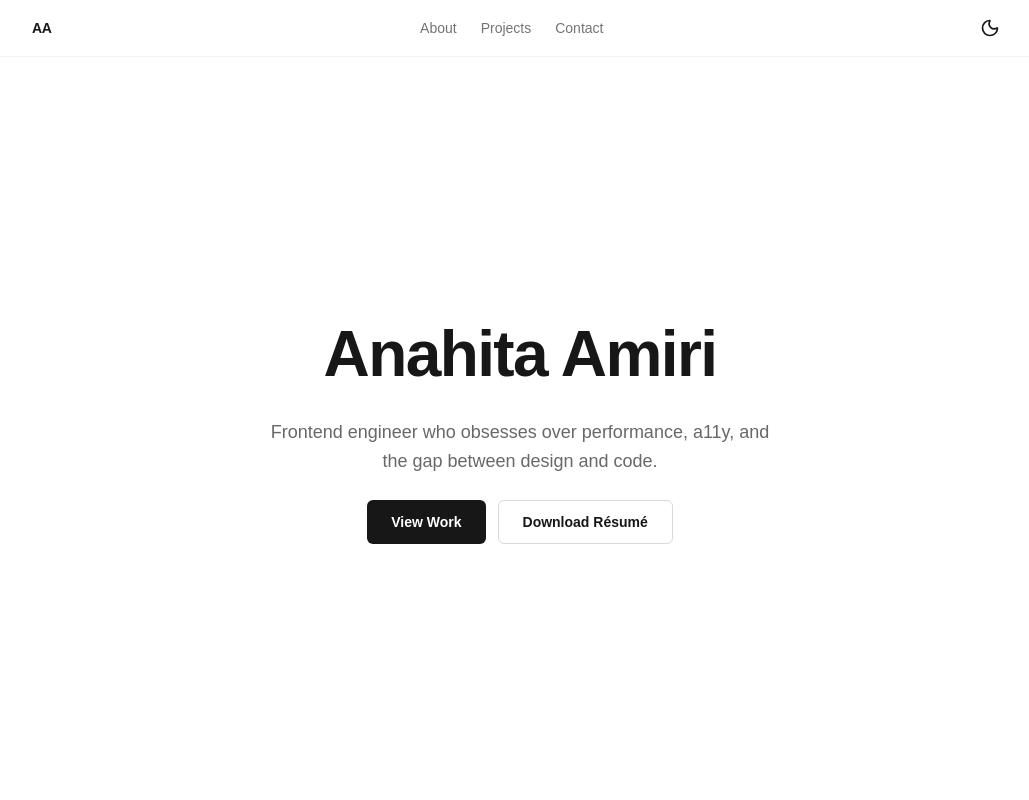
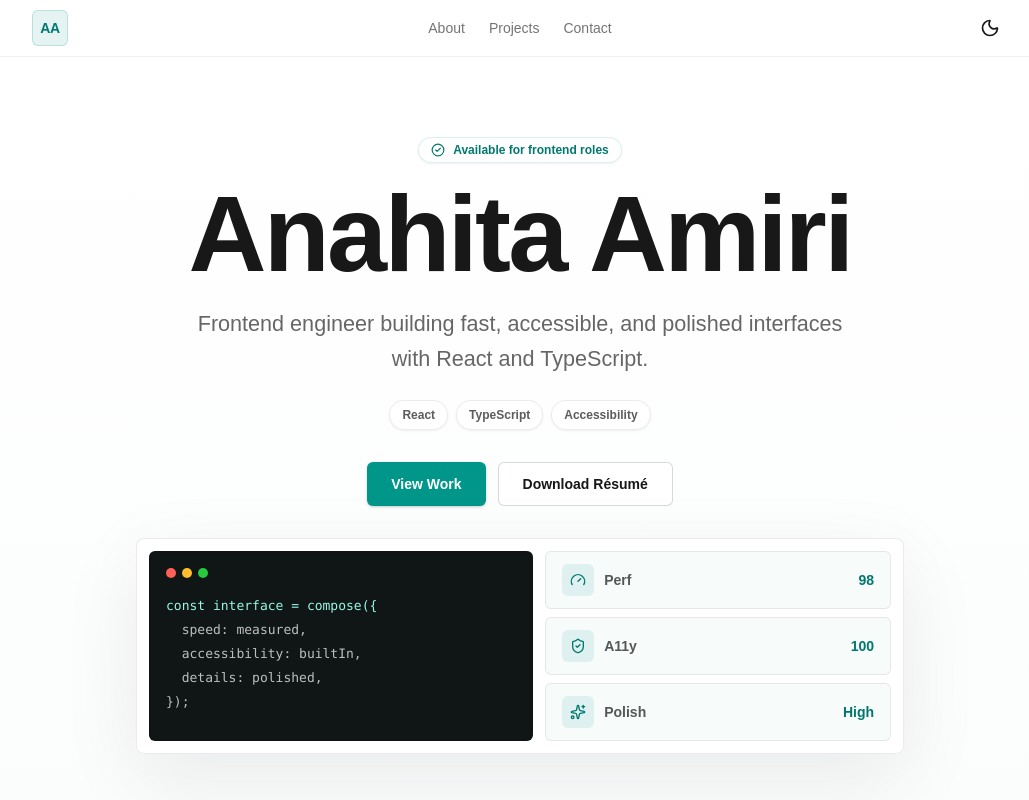
Before and after one commit to HitaBeeDev/portfolio, a Next.js app: page / in a window 1280 px wide. Shown: the top 800 px of the page, without its empty margins (120-1149 px from the left). Built offline with nearby package versions, Linux system fonts and the light colour scheme; no server answers.

Commit message:
Improve Lighthouse scores

```diff
--- a/src/app/page.tsx
+++ b/src/app/page.tsx
@@ -1,4 +1,5 @@
 import { Suspense } from "react";
+import { CheckCircle2, Gauge, ShieldCheck, Sparkles } from "lucide-react";
 import { PageWrapper } from "@/components/layout/PageWrapper";
 import { SectionHeading } from "@/components/ui/SectionHeading";
 import { ProjectsSection } from "@/components/sections/ProjectsSection";
@@ -6,33 +7,70 @@ import { ProjectsSkeletonGrid } from "@/components/ui/ProjectCardSkeleton";
 import { SkillsSection } from "@/components/sections/SkillsSection";
 import { ContactSection } from "@/components/sections/ContactSection";
 
+const skillBadges = ["React", "TypeScript", "Accessibility"] as const;
+
+const metrics = [
+  { label: "Perf", value: "98", icon: Gauge },
+  { label: "A11y", value: "100", icon: ShieldCheck },
+  { label: "Polish", value: "High", icon: Sparkles },
+] as const;
+
+const codeLines = [
+  "const interface = compose({",
+  "  speed: measured,",
+  "  accessibility: builtIn,",
+  "  details: polished,",
+  "});",
+] as const;
+
 export default function Home() {
   return (
-    <PageWrapper>
+    <PageWrapper className="bg-[linear-gradient(180deg,#ffffff_0%,#f8fbfa_42%,#ffffff_100%)] dark:bg-[linear-gradient(180deg,#090909_0%,#0b1110_45%,#090909_100%)]">
       <section
         id="hero"
-        className="flex min-h-[calc(100dvh-3.5rem)] flex-col items-center justify-center gap-6 py-16 text-center"
+        className="relative flex min-h-[calc(100dvh-3.5rem)] w-full min-w-0 flex-col items-center justify-center overflow-hidden py-16 text-center sm:py-20"
         aria-labelledby="hero-heading"
       >
-        {/* Full name — LCP target, no image */}
+        <div
+          aria-hidden="true"
+          className="absolute inset-x-0 top-0 -z-10 h-72 bg-[linear-gradient(90deg,transparent,rgba(20,184,166,0.12),transparent)] blur-3xl dark:bg-[linear-gradient(90deg,transparent,rgba(45,212,191,0.1),transparent)]"
+        />
+
+        <div className="mb-5 inline-flex items-center gap-2 rounded-full border border-teal-600/15 bg-white/75 px-3 py-1 text-xs font-semibold text-teal-700 shadow-sm shadow-teal-950/5 backdrop-blur dark:border-teal-300/15 dark:bg-white/[0.04] dark:text-teal-300">
+          <CheckCircle2 className="size-3.5" aria-hidden="true" />
+          Available for frontend roles
+        </div>
+
         <h1
           id="hero-heading"
-          className="text-[clamp(2.25rem,6vw,4rem)] font-bold leading-tight tracking-tight"
+          className="w-full max-w-[calc(100vw-2rem)] text-[clamp(2.05rem,8.5vw,6.75rem)] font-bold leading-[0.95] tracking-tight text-[#181818] dark:text-white"
         >
           Anahita Amiri
         </h1>
 
-        {/* Positioning statement — specific, not generic */}
-        <p className="max-w-lg text-[clamp(1rem,2.5vw,1.125rem)] leading-relaxed text-foreground/65">
-          Frontend engineer who obsesses over performance, a11y, and the gap
-          between design and code.
+        <p className="mt-5 w-full max-w-xs text-[clamp(1rem,2.5vw,1.35rem)] leading-relaxed text-[#666666] dark:text-white/62 sm:max-w-2xl">
+          Frontend engineer building fast, accessible, and polished interfaces
+          with React and TypeScript.
         </p>
 
-        {/* CTAs */}
-        <div className="flex flex-col gap-3 sm:flex-row">
+        <ul
+          className="mt-6 flex flex-wrap justify-center gap-2"
+          aria-label="Core skills"
+        >
+          {skillBadges.map((badge) => (
+            <li
+              key={badge}
+              className="rounded-full border border-black/8 bg-white/80 px-3 py-1.5 text-xs font-semibold text-foreground/70 shadow-sm shadow-black/5 dark:border-white/10 dark:bg-white/[0.04] dark:text-white/72"
+            >
+              {badge}
+            </li>
+          ))}
+        </ul>
+
+        <div className="mt-6 flex flex-col gap-3 sm:mt-8 sm:flex-row">
           <a
             href="#projects"
-            className="inline-flex h-11 items-center justify-center rounded-md bg-foreground px-6 text-sm font-semibold text-background transition-opacity hover:opacity-80 focus-visible:outline-none focus-visible:ring-2 focus-visible:ring-foreground focus-visible:ring-offset-2"
+            className="inline-flex h-11 items-center justify-center rounded-md bg-teal-600 px-6 text-sm font-semibold text-white shadow-sm shadow-teal-900/20 transition-colors hover:bg-teal-700 focus-visible:outline-none focus-visible:ring-2 focus-visible:ring-teal-600 focus-visible:ring-offset-2 dark:bg-teal-400 dark:text-[#071312] dark:hover:bg-teal-300 dark:focus-visible:ring-teal-300"
           >
             View Work
           </a>
@@ -40,10 +78,52 @@ export default function Home() {
             href="/resume.pdf"
             target="_blank"
             rel="noopener noreferrer"
-            className="inline-flex h-11 items-center justify-center rounded-md border border-black/15 px-6 text-sm font-semibold transition-colors hover:bg-black/5 focus-visible:outline-none focus-visible:ring-2 focus-visible:ring-foreground focus-visible:ring-offset-2 dark:border-white/15 dark:hover:bg-white/5"
+            className="inline-flex h-11 items-center justify-center rounded-md border border-black/15 bg-white/70 px-6 text-sm font-semibold text-foreground transition-colors hover:border-teal-600/35 hover:text-teal-700 focus-visible:outline-none focus-visible:ring-2 focus-visible:ring-teal-600 focus-visible:ring-offset-2 dark:border-white/15 dark:bg-white/[0.03] dark:hover:border-teal-300/35 dark:hover:text-teal-300"
           >
             Download Résumé
           </a>
+        </div>
+
+        <div className="mt-6 grid w-full max-w-xs min-w-0 gap-3 overflow-hidden rounded-lg border border-black/8 bg-white/88 p-3 text-left shadow-[0_24px_80px_rgba(15,23,42,0.08)] backdrop-blur dark:border-white/10 dark:bg-white/[0.04] dark:shadow-none sm:mt-8 sm:max-w-3xl sm:grid-cols-[minmax(0,1fr)_minmax(0,0.9fr)]">
+          <div className="min-w-0 overflow-hidden rounded-md border border-black/8 bg-[#101615] p-4 font-mono text-[11px] leading-5 text-white shadow-inner dark:border-white/10 sm:text-[13px] sm:leading-6">
+            <div className="mb-4 flex items-center gap-1.5">
+              <span className="size-2.5 rounded-full bg-[#ff5f57]" />
+              <span className="size-2.5 rounded-full bg-[#ffbd2e]" />
+              <span className="size-2.5 rounded-full bg-[#28c840]" />
+            </div>
+            {codeLines.map((line, index) => (
+              <p
+                key={line}
+                className={[
+                  "whitespace-pre-wrap",
+                  index === 0 ? "text-teal-200" : "text-white/72",
+                ].join(" ")}
+              >
+                {line}
+              </p>
+            ))}
+          </div>
+
+          <div className="grid gap-2 sm:grid-rows-3">
+            {metrics.map(({ label, value, icon: Icon }) => (
+              <div
+                key={label}
+                className="flex min-w-0 items-center justify-between rounded-md border border-black/8 bg-[#f7fbfa] px-4 py-2.5 dark:border-white/10 dark:bg-white/[0.04] sm:py-3"
+              >
+                <div className="flex min-w-0 items-center gap-2.5">
+                  <span className="flex size-8 items-center justify-center rounded-md bg-teal-600/10 text-teal-700 dark:bg-teal-300/10 dark:text-teal-300">
+                    <Icon className="size-4" aria-hidden="true" />
+                  </span>
+                  <span className="text-sm font-semibold text-foreground/72">
+                    {label}
+                  </span>
+                </div>
+                <span className="text-sm font-bold text-teal-700 dark:text-teal-300">
+                  {value}
+                </span>
+              </div>
+            ))}
+          </div>
         </div>
       </section>
 
--- a/src/components/layout/Header.tsx
+++ b/src/components/layout/Header.tsx
@@ -13,7 +13,7 @@ function NavLink({ href, label }: { href: string; label: string }) {
   return (
     <Link
       href={href}
-      className="text-sm font-medium text-foreground/60 transition-colors hover:text-foreground"
+      className="text-sm font-medium text-foreground/60 transition-colors hover:text-teal-700 dark:hover:text-teal-300"
     >
       {label}
     </Link>
@@ -22,12 +22,12 @@ function NavLink({ href, label }: { href: string; label: string }) {
 
 export function Header() {
   return (
-    <header className="sticky top-0 z-40 w-full border-b border-black/5 bg-background/80 backdrop-blur-md dark:border-white/5">
+    <header className="sticky top-0 z-40 w-full border-b border-black/5 bg-background/82 backdrop-blur-md dark:border-white/5">
       <div className="mx-auto flex h-14 max-w-5xl items-center justify-between px-4 sm:px-6">
         {/* Logo / initials */}
         <Link
           href="/"
-          className="text-sm font-semibold tracking-tight transition-opacity hover:opacity-70"
+          className="inline-flex size-9 items-center justify-center rounded-md border border-teal-600/20 bg-teal-600/10 text-sm font-bold tracking-tight text-teal-700 transition-colors hover:border-teal-600/35 hover:bg-teal-600/15 dark:border-teal-300/20 dark:bg-teal-300/10 dark:text-teal-300 dark:hover:bg-teal-300/15"
           aria-label="Anahita Amiri home"
         >
           AA
--- a/src/components/ui/DarkModeToggle.tsx
+++ b/src/components/ui/DarkModeToggle.tsx
@@ -48,7 +48,7 @@ export function DarkModeToggle() {
     <button
       onClick={toggle}
       aria-label={isDark ? "Switch to light mode" : "Switch to dark mode"}
-      className="size-9 flex items-center justify-center rounded-md transition-colors hover:bg-black/5 dark:hover:bg-white/10"
+      className="size-9 flex items-center justify-center rounded-md transition-colors hover:bg-teal-600/10 hover:text-teal-700 dark:hover:bg-teal-300/10 dark:hover:text-teal-300"
     >
       {isDark ? (
         <Sun className="size-5" aria-hidden="true" />
```
